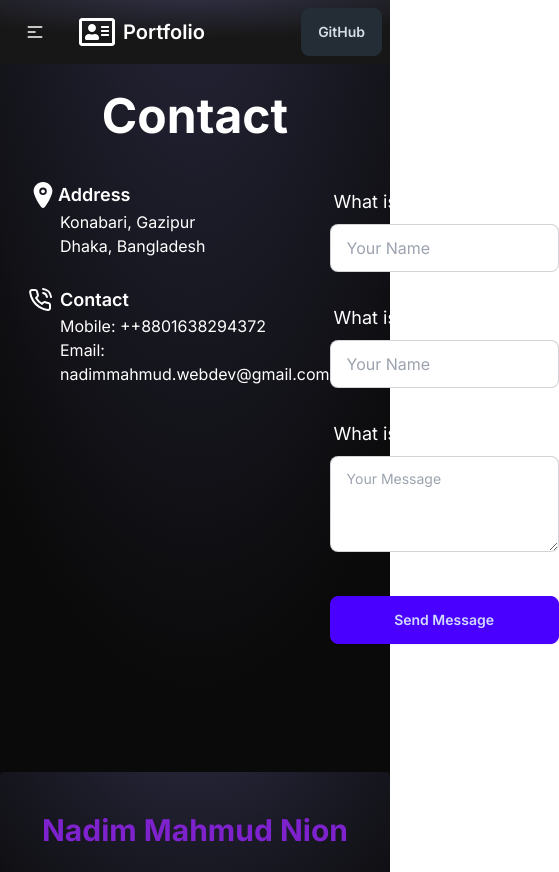
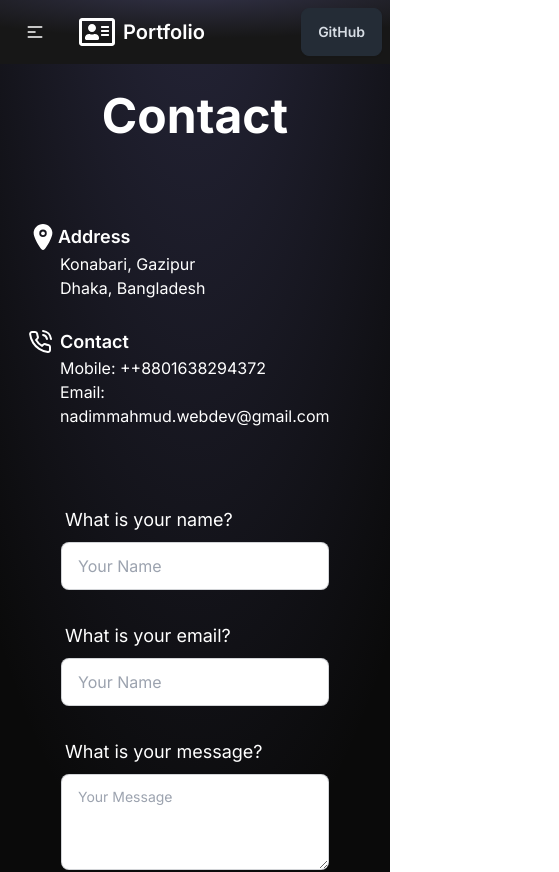
Before and after one commit to Nadim-Nion/nion-portfolio, a React (Vite) app: page /contact in a window 390 px wide. Shown: the top 872 px of the page, 559 px wide, since content can reach past the window. Built offline with nearby package versions, Linux system fonts and the light colour scheme.

Commit message:
reponsive contact for mobile and laptop

```diff
--- a/src/components/Contact/Contact.jsx
+++ b/src/components/Contact/Contact.jsx
@@ -8,7 +8,7 @@
         <div className='max-w-7xl mx-auto p-7 mb-10'>
             <h2 className='text-5xl font-bold text-white text-center'>Contact</h2>
 
-            <div className='flex justify-evenly my-10'>
+            <div className='flex flex-col md:flex-row justify-evenly items-center md:items-start my-10 min-h-screen'>
 
                 <div>
                     {/* Address */}
```
